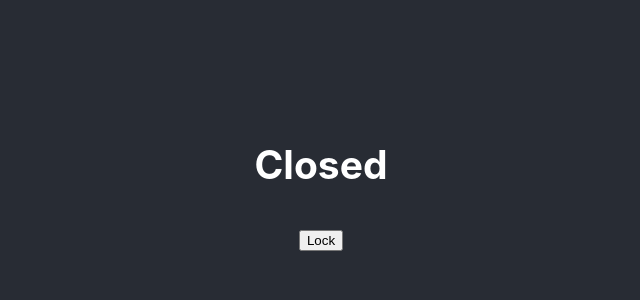
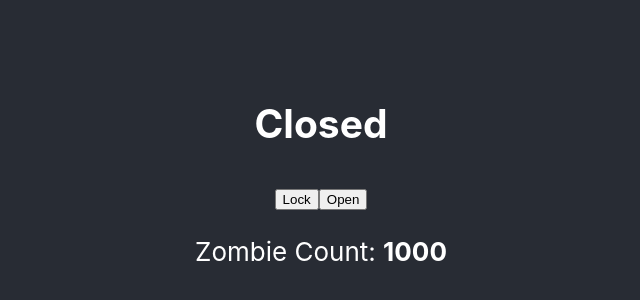
Before and after one commit to matthewwoodruff/zombies, a React (Create React App) app: page / in a window 1280 px wide. Shown: the part 220-520 px from the top of the page, without its empty margins (319-959 px from the left). Built offline with nearby package versions, Linux system fonts and the light colour scheme.

Commit message:
Full UI for state machine

```diff
--- a/src/Zombies.jsx
+++ b/src/Zombies.jsx
@@ -6,6 +6,7 @@ const Closed = ({send}) => {
     return <>
         <h2>Closed</h2>
         <button onClick={() => send('LOCK')}>Lock</button>
+        <button onClick={() => send('OPEN')}>Open</button>
     </>
 }
 
@@ -15,7 +16,7 @@ const Locked = ({current, send}) => {
 
         {current.matches('locked.main') &&
         <>
-            <h4>Main</h4>
+            <h4>Main Lock</h4>
             <button onClick={() => send('UNLOCK')}>Unlock</button>
             <button onClick={() => send('LOCK_DEADBOLT')}>Lock Deadbolt</button>
         </>}
@@ -28,6 +29,47 @@ const Locked = ({current, send}) => {
     </>
 }
 
+const Guard = ({current}) => {
+    return <p>
+        <span>Guard: </span>
+        <b>
+            {current.matches('open.guard.idle') && 'Idle'}
+            {current.matches('open.guard.closingDoor') && 'Closing Door...'}
+        </b>
+    </p>
+}
+
+const ZombieStatus = ({current}) => {
+    return <p>
+        <span>Zombies: </span>
+        <b>
+            {current.matches('open.zombies.escaping') && 'Escaping'}
+            {current.matches('open.zombies.escaped') && 'Escaped'}
+        </b>
+    </p>
+}
+
+const Alarm = ({current, send}) => {
+    return <p>
+        {current.matches('open.alarm.on') && <button onClick={() => send('DEACTIVATE')}>Deactivate Alarm</button>}
+        {current.matches('open.alarm.off') && <button onClick={() => send('REACTIVATE')}>Reactivate Alarm</button>}
+    </p>
+}
+
+const Open = ({current, send}) => {
+return <>
+    <h2>Open</h2>
+    <p>
+        <span>Door Open: </span>
+        <b>{current.context.door_gap}%</b>
+    </p>
+    <button onClick={() => send('CLOSE')}>Close</button>
+    <Alarm current={current} send={send} />
+    <Guard current={current} />
+    <ZombieStatus current={current} />
+</>
+}
+
 export const Zombies = () => {
     const [current, send] = useMachine(zombieMachine);
 
@@ -35,5 +77,10 @@ export const Zombies = () => {
         <div>
             {current.matches('closed') && <Closed send={send}/>}
             {current.matches('locked') && <Locked send={send} current={current}/>}
+            {current.matches('open') && <Open send={send} current={current}/>}
+            <p>
+                <span>Zombie Count: </span>
+                <b>{current.context.zombies}</b>
+            </p>
         </div>);
 }
--- a/src/Zombies.machine.js
+++ b/src/Zombies.machine.js
@@ -5,7 +5,7 @@ export const zombieMachine = Machine({
         id: 'Cell Door',
         initial: 'closed',
         context: {
-            criminals: 1000,
+            zombies: 1000,
             door_gap: 0,
         },
         states: {
@@ -77,7 +77,7 @@ export const zombieMachine = Machine({
                             }
                         }
                     },
-                    criminals: {
+                    zombies: {
                         initial: 'escaping',
                         states: {
                             escaping: {
@@ -86,25 +86,25 @@ export const zombieMachine = Machine({
                                     src: (context, event) => (callback, onReceive) => {
 
                                         const id = setInterval(() => {
-                                            callback('CRIMINAL_ESCAPED')
+                                            callback('ZOMBIE_ESCAPED')
                                         }, 1000);
 
                                         return () => clearInterval(id);
                                     }
                                 },
                                 on: {
-                                    CRIMINAL_ESCAPED: [
+                                    ZOMBIE_ESCAPED: [
                                         {
-                                            cond: context => context.criminals > 0,
+                                            cond: context => context.zombies > 0,
                                             actions: [
-                                                assign({criminals: context => Math.max(context.criminals - context.door_gap, 0)})
+                                                assign({zombies: context => Math.max(context.zombies - context.door_gap, 0)})
                                             ]
                                         },
                                     ],
                                     '': [
                                         {
                                             target: 'escaped',
-                                            cond: context => context.criminals === 0
+                                            cond: context => context.zombies === 0
                                         }
                                     ]
                                 }
```
